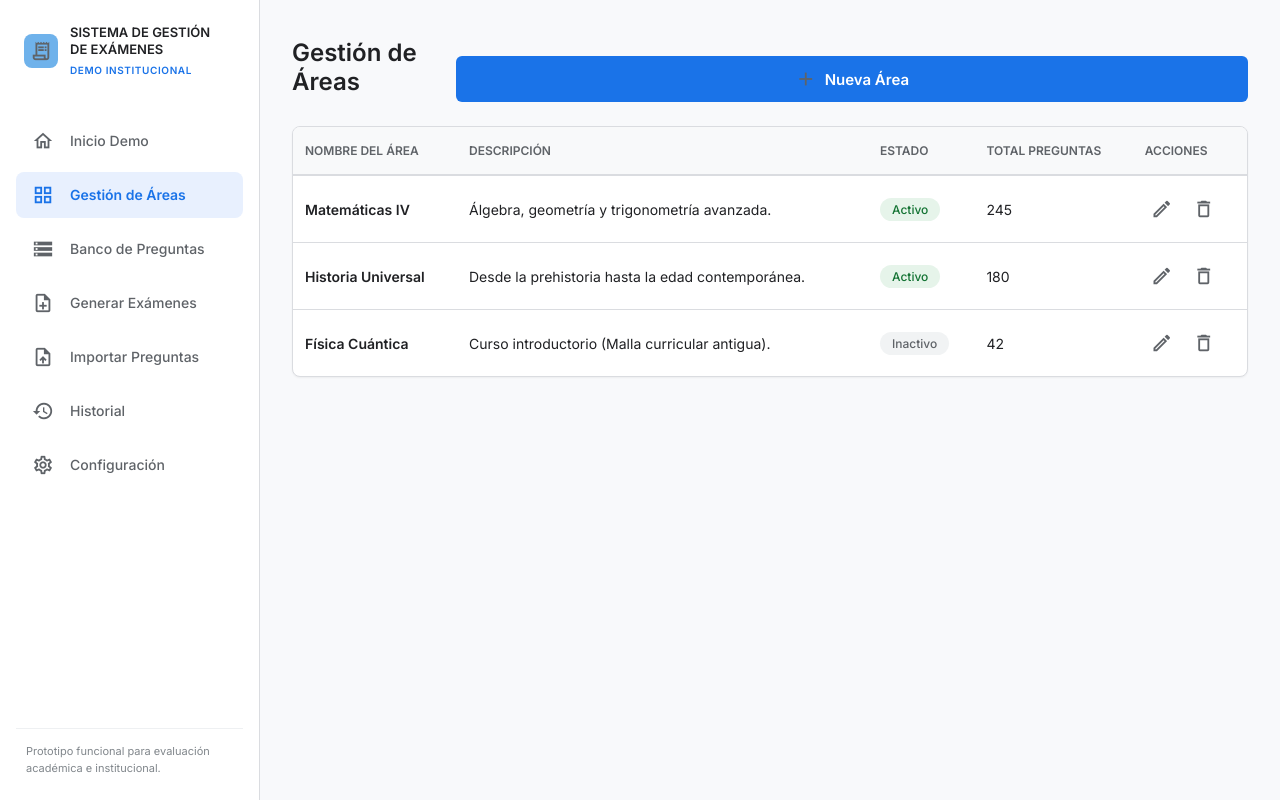
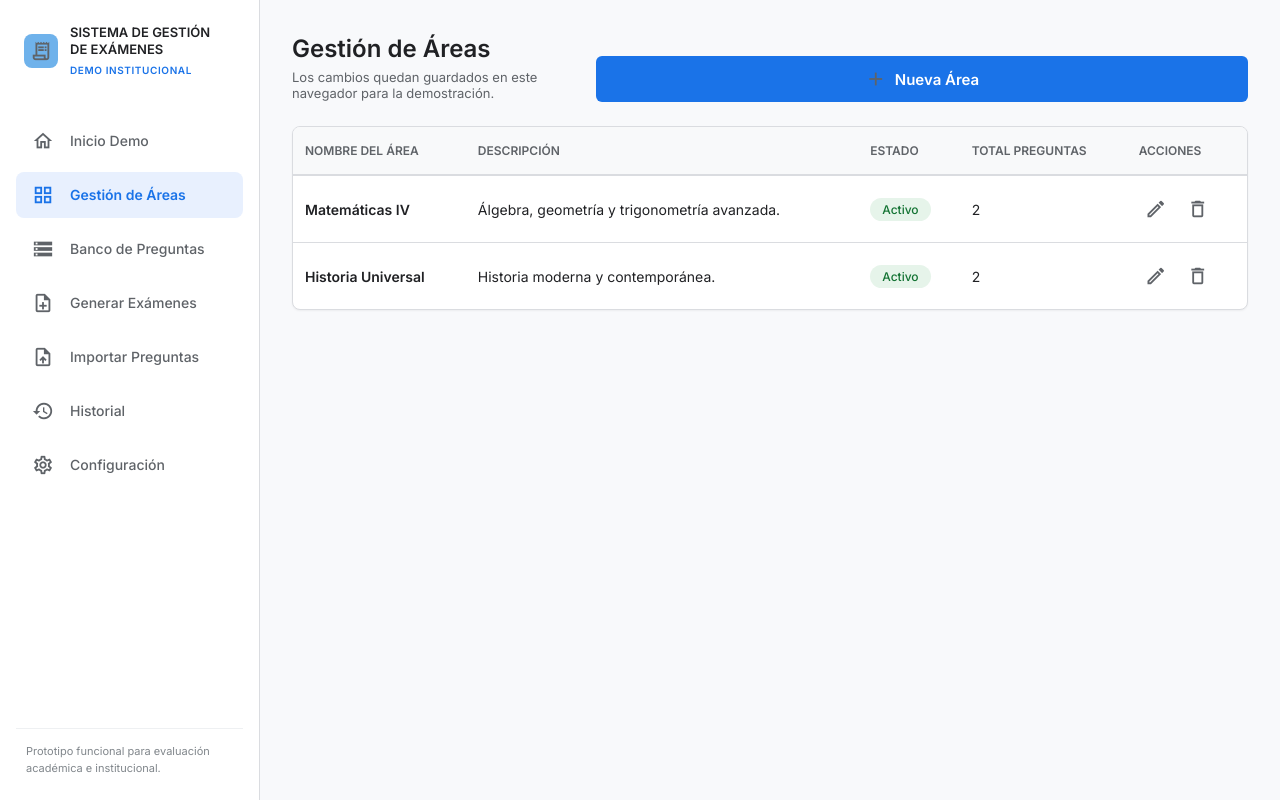
Before and after one commit to Gabo123123/sistema-gestion-examenes, a React (Vite) app: page /areas in a window 1280 px wide. Built offline with nearby package versions, Linux system fonts and the light colour scheme.

Commit message:
feat: persist demo areas locally

```diff
--- a/src/assets/components/pages/Areas.tsx
+++ b/src/assets/components/pages/Areas.tsx
@@ -1,148 +1,91 @@
-import { useState } from 'react';
+import { useMemo, useState } from 'react';
+import { demoStore, type Area } from '../../../demoStore';
 import './Areas.css';
 
-interface Area {
-  id: string;
-  name: string;
-  description: string;
-  status: 'Activo' | 'Inactivo';
-  questionCount: number;
-}
+export default function Areas() {
+  const [areas, setAreas] = useState<Area[]>(() => demoStore.getAreas());
+  const [isModalOpen, setIsModalOpen] = useState(false);
+  const [editingId, setEditingId] = useState<string | null>(null);
+  const [name, setName] = useState('');
+  const [description, setDescription] = useState('');
+  const [status, setStatus] = useState<'Activo' | 'Inactivo'>('Activo');
+  const questions = demoStore.getQuestions();
 
-export default function Areas() {
-  const [areas, setAreas] = useState<Area[]>([
-    { id: '1', name: 'Matemáticas IV', description: 'Álgebra, geometría y trigonometría avanzada.', status: 'Activo', questionCount: 245 },
-    { id: '2', name: 'Historia Universal', description: 'Desde la prehistoria hasta la edad contemporánea.', status: 'Activo', questionCount: 180 },
-    { id: '3', name: 'Física Cuántica', description: 'Curso introductorio (Malla curricular antigua).', status: 'Inactivo', questionCount: 42 },
-  ]);
+  const counts = useMemo(() => {
+    const map: Record<string, number> = {};
+    questions.forEach((q) => { map[q.area] = (map[q.area] || 0) + 1; });
+    return map;
+  }, [questions]);
 
-  const [isModalOpen, setIsModalOpen] = useState(false);
-  const [newAreaName, setNewAreaName] = useState('');
-  const [newAreaDesc, setNewAreaDesc] = useState('');
+  const persist = (next: Area[]) => {
+    setAreas(next);
+    demoStore.saveAreas(next);
+  };
 
-  // Estado para controlar si el select dice 'Activo' o 'Inactivo'
-  const [newAreaStatus, setNewAreaStatus] = useState<'Activo' | 'Inactivo'>('Activo');
-
-  const [editingId, setEditingId] = useState<string | null>(null);
-
-  const handleOpenCreateModal = () => {
+  const openCreate = () => {
     setEditingId(null);
-    setNewAreaName('');
-    setNewAreaDesc('');
-    setNewAreaStatus('Activo');
+    setName('');
+    setDescription('');
+    setStatus('Activo');
     setIsModalOpen(true);
   };
 
-  const handleOpenEditModal = (area: Area) => {
+  const openEdit = (area: Area) => {
     setEditingId(area.id);
-    setNewAreaName(area.name);
-    setNewAreaDesc(area.description);
-    setNewAreaStatus(area.status);
+    setName(area.name);
+    setDescription(area.description);
+    setStatus(area.status);
     setIsModalOpen(true);
   };
 
-  const handleCloseModal = () => {
+  const save = () => {
+    if (!name.trim()) {
+      alert('Ingresa el nombre del área.');
+      return;
+    }
+    if (editingId) {
+      persist(areas.map((a) => a.id === editingId ? { ...a, name: name.trim(), description, status } : a));
+    } else {
+      persist([...areas, { id: Date.now().toString(), name: name.trim(), description, status }]);
+    }
     setIsModalOpen(false);
-    setNewAreaName('');
-    setNewAreaDesc('');
-    setNewAreaStatus('Activo');
-    setEditingId(null);
   };
 
-  const handleSaveArea = () => {
-    if (newAreaName.trim() === '') {
-      alert('Por favor, ingresa el nombre del área. Es obligatorio.');
+  const remove = (area: Area) => {
+    const count = counts[area.name] || 0;
+    if (count > 0) {
+      alert('No se puede eliminar un área que aún tiene preguntas asociadas en esta demo.');
       return;
     }
-
-    if (editingId) {
-      setAreas(areas.map((area) =>
-        area.id === editingId
-          ? { ...area, name: newAreaName, description: newAreaDesc, status: newAreaStatus }
-          : area
-      ));
-    } else {
-      const nuevaArea: Area = {
-        id: Date.now().toString(),
-        name: newAreaName,
-        description: newAreaDesc,
-        status: newAreaStatus,
-        questionCount: 0,
-      };
-      setAreas([...areas, nuevaArea]);
-    }
-
-    handleCloseModal();
-  };
-
-  const handleDeleteArea = (id: string, questionCount: number) => {
-    if (questionCount > 0) {
-      const confirmacion = window.confirm(`Esta área tiene ${questionCount} preguntas asociadas. ¿Estás seguro de eliminarla?`);
-      if (!confirmacion) return;
-    }
-    setAreas(areas.filter((area) => area.id !== id));
+    if (window.confirm('¿Eliminar esta área?')) persist(areas.filter((a) => a.id !== area.id));
   };
 
   return (
     <div className="areas-container">
       <div className="page-header">
-        <h2 className="page-title">Gestión de Áreas</h2>
-        <button className="btn-primary" onClick={handleOpenCreateModal}>
-          <span className="material-icons-outlined">add</span>
-          Nueva Área
-        </button>
+        <div>
+          <h2 className="page-title">Gestión de Áreas</h2>
+          <p style={{ margin: '6px 0 0', color: '#5f6368', fontSize: 13 }}>Los cambios quedan guardados en este navegador para la demostración.</p>
+        </div>
+        <button className="btn-primary" onClick={openCreate}><span className="material-icons-outlined">add</span>Nueva Área</button>
       </div>
 
       <div className="table-card">
         <table>
-          <thead>
-            <tr>
-              <th>Nombre del Área</th>
-              <th>Descripción</th>
-              <th>Estado</th>
-              <th>Total Preguntas</th>
-              <th>Acciones</th>
-            </tr>
-          </thead>
+          <thead><tr><th>Nombre del Área</th><th>Descripción</th><th>Estado</th><th>Total Preguntas</th><th>Acciones</th></tr></thead>
           <tbody>
             {areas.map((area) => (
               <tr key={area.id}>
                 <td><strong>{area.name}</strong></td>
-                <td>{area.description}</td>
-                <td>
-                  <span className={`badge ${area.status === 'Activo' ? 'badge-active' : 'badge-inactive'}`}>
-                    {area.status}
-                  </span>
-                </td>
-                <td>{area.questionCount}</td>
-                <td>
-                  <div className="action-buttons">
-                    <button
-                      className="btn-icon"
-                      title="Editar"
-                      onClick={() => handleOpenEditModal(area)}
-                    >
-                      <span className="material-icons-outlined">edit</span>
-                    </button>
-                    <button
-                      className="btn-icon delete"
-                      title="Eliminar"
-                      onClick={() => handleDeleteArea(area.id, area.questionCount)}
-                    >
-                      <span className="material-icons-outlined">delete</span>
-                    </button>
-                  </div>
-                </td>
+                <td>{area.description || '—'}</td>
+                <td><span className={`badge ${area.status === 'Activo' ? 'badge-active' : 'badge-inactive'}`}>{area.status}</span></td>
+                <td>{counts[area.name] || 0}</td>
+                <td><div className="action-buttons">
+                  <button className="btn-icon" title="Editar" onClick={() => openEdit(area)}><span className="material-icons-outlined">edit</span></button>
+                  <button className="btn-icon delete" title="Eliminar" onClick={() => remove(area)}><span className="material-icons-outlined">delete</span></button>
+                </div></td>
               </tr>
             ))}
-
-            {areas.length === 0 && (
-              <tr>
-                <td colSpan={5} style={{ textAlign: 'center', padding: '32px', color: 'var(--text-muted)' }}>
-                  No hay áreas registradas. Haz clic en "Nueva Área" para comenzar.
-                </td>
-              </tr>
-            )}
           </tbody>
         </table>
       </div>
@@ -150,56 +93,13 @@ export default function Areas() {
       {isModalOpen && (
         <div className="modal-overlay">
           <div className="modal-content">
-            <div className="modal-header">
-              <h3>{editingId ? 'Editar Área' : 'Crear Nueva Área'}</h3>
-              <button className="btn-icon" onClick={handleCloseModal}>
-                <span className="material-icons-outlined">close</span>
-              </button>
+            <div className="modal-header"><h3>{editingId ? 'Editar Área' : 'Crear Nueva Área'}</h3><button className="btn-icon" onClick={()=>setIsModalOpen(false)}><span className="material-icons-outlined">close</span></button></div>
+            <div className="modal-body">
+              <div className="form-group"><label>Nombre del Área *</label><input className="form-control" value={name} onChange={(e)=>setName(e.target.value)} /></div>
+              <div className="form-group"><label>Descripción</label><textarea className="form-control" value={description} onChange={(e)=>setDescription(e.target.value)} /></div>
+              <div className="form-group"><label>Estado</label><select className="form-control" value={status} onChange={(e)=>setStatus(e.target.value as 'Activo'|'Inactivo')}><option>Activo</option><option>Inactivo</option></select></div>
             </div>
-
-            <div className="modal-body">
-              <div className="form-group">
-                <label htmlFor="areaName">Nombre del Área *</label>
-                <input
-                  type="text"
-                  id="areaName"
-                  className="form-control"
-                  placeholder="Ej. Biología Celular"
-                  value={newAreaName}
-                  onChange={(e) => setNewAreaName(e.target.value)}
-                />
-              </div>
-              <div className="form-group">
-                <label htmlFor="areaDesc">Descripción</label>
-                <textarea
-                  id="areaDesc"
-                  className="form-control"
-                  placeholder="Breve descripción del área..."
-                  value={newAreaDesc}
-                  onChange={(e) => setNewAreaDesc(e.target.value)}
-                ></textarea>
-              </div>
-
-              <div className="form-group">
-                <label htmlFor="areaStatus">Estado del Área</label>
-                <select
-                  id="areaStatus"
-                  className="form-control"
-                  value={newAreaStatus}
-                  onChange={(e) => setNewAreaStatus(e.target.value as 'Activo' | 'Inactivo')}
-                >
-                  <option value="Activo">Activo</option>
-                  <option value="Inactivo">Inactivo</option>
-                </select>
-              </div>
-            </div>
-
-            <div className="modal-footer">
-              <button className="btn-outline" onClick={handleCloseModal}>Cancelar</button>
-              <button className="btn-primary" onClick={handleSaveArea}>
-                {editingId ? 'Guardar Cambios' : 'Guardar Área'}
-              </button>
-            </div>
+            <div className="modal-footer"><button className="btn-outline" onClick={()=>setIsModalOpen(false)}>Cancelar</button><button className="btn-primary" onClick={save}>Guardar</button></div>
           </div>
         </div>
       )}
```
